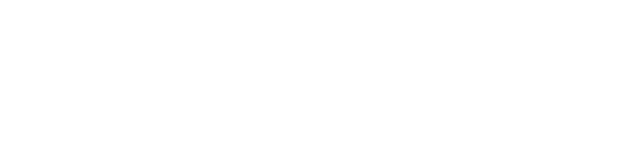
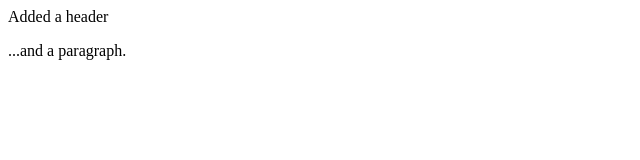
Before and after one commit to pilahr/piya-liana-testing, a plain HTML site: page index.html in a window 1280 px wide. Shown: the whole page, without its empty margins (0-640 px from the left). Drawn offline with Linux system fonts and the light colour scheme.

Commit message:
added header and paragraph

```diff
--- a/index.html
+++ b/index.html
@@ -7,6 +7,7 @@
     <title>Testing git repo</title>
 </head>
 <body>
-
+    <h>Added a header</h>
+    <p>...and a paragraph.</p>
 </body>
 </html>
```
